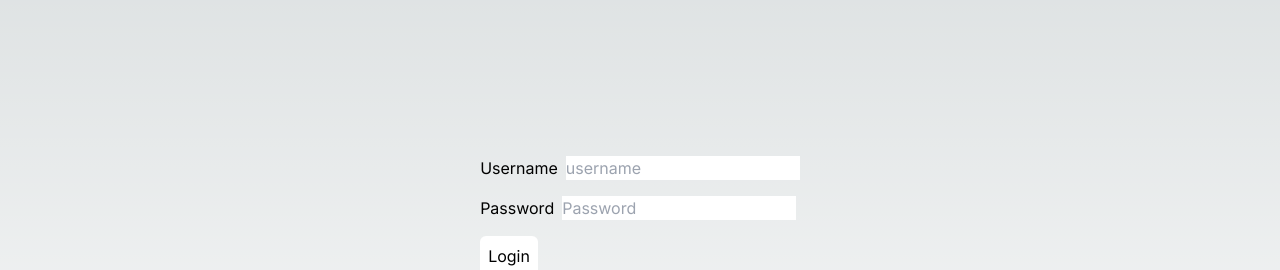
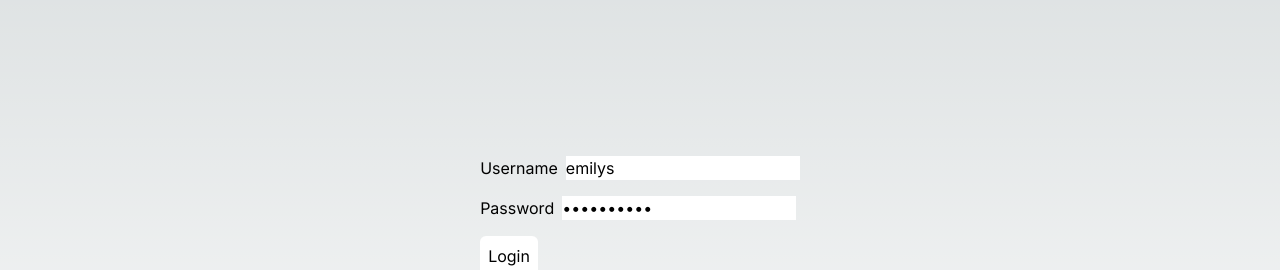
Before and after one commit to brkcrdk/auth-test, a Next.js app: page /login in a window 1280 px wide. Shown: the part 184-454 px from the top of the page. Built offline with nearby package versions, Linux system fonts and the light colour scheme.

Commit message:
UPDATE: `login` page for form initialValues

```diff
--- a/app/(auth)/login/page.tsx
+++ b/app/(auth)/login/page.tsx
@@ -12,6 +12,7 @@ export default function LoginPage() {
             placeholder="username"
             name="username"
             className="text-black"
+            value="emilys"
           />
         </div>
         <div className="space-x-2">
@@ -22,6 +23,7 @@ export default function LoginPage() {
             id="password"
             className="text-black"
             placeholder="Password"
+            value="emilyspass"
           />
         </div>
         <button
```
